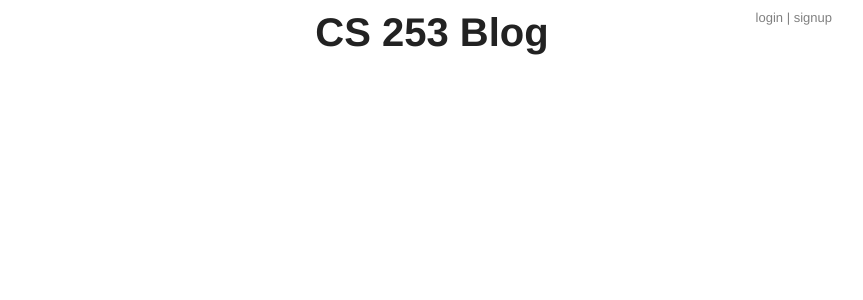
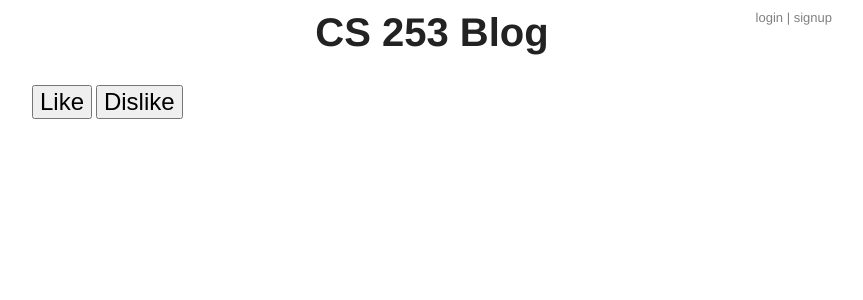
Before and after one commit to RyosukeHonda/multi-user-blog, a Python web app: template templates/front.html in a window 1280 px wide. Shown: the top 300 px of the page, without its empty margins (208-1071 px from the left). Run offline with Jinja, Linux system fonts and the light colour scheme; the template is opened without the code that fills it: most values are stand-ins (such as "Sample title", 1, 10 or a date in 2020).

Commit message:
add like/dislike button

```diff
--- a/templates/front.html
+++ b/templates/front.html
@@ -4,6 +4,9 @@
 
   {% for p in posts %}
     {{ p.render() | safe }}
+        <input type="submit" name= "Like" value="Like">
+        <input type="submit" name= "Like" value="Dislike">
+
     <br><br>
   {% endfor %}
 
```
